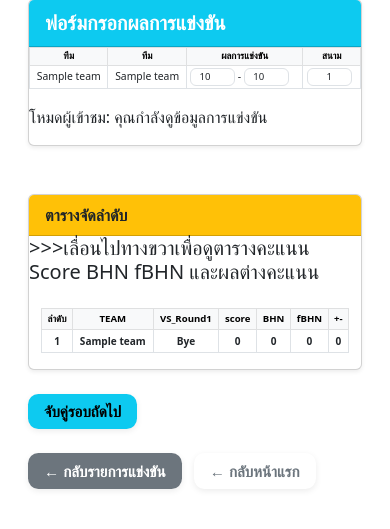
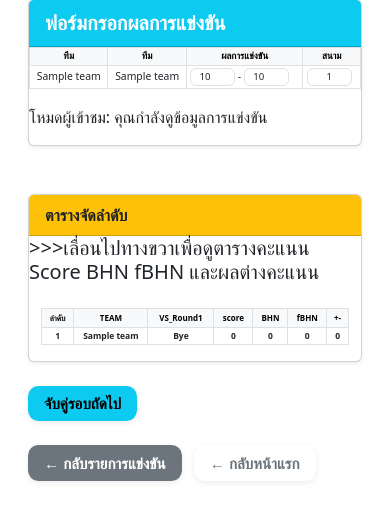
Before and after one commit to Dekchairukna/tournoi-petanque, a Flask app: page /event/1/round/1 in a window 390 px wide. Shown: the part 296-825 px from the top of the page. Run offline with Flask 3, Linux system fonts and the light colour scheme; tables that the repository leaves empty hold one stand-in row (values such as "Sample post"); some libraries are stand-ins or nearby versions.

Commit message:
ข้อความ commit

```diff
--- a/templates/event.html
+++ b/templates/event.html
@@ -211,19 +211,19 @@
 
     /* สำหรับตารางคะแนน (ใน event.html และ round_matches.html) */
     .table.table-bordered.table-sm thead th {
-      font-size: 0.4rem; /* ลดขนาดฟอนต์ของหัวตารางคะแนน */
+      font-size: 0.5rem; /* ลดขนาดฟอนต์ของหัวตารางคะแนน */
       padding: 0.2rem 0.3rem; /* ลด padding ของหัวตารางคะแนน */
       white-space: nowrap; /* หัวตารางยังคงไม่ขึ้นบรรทัดใหม่ */
     }
 
     .table.table-bordered.table-sm tbody td {
-      font-size: 0.43rem; /* ลดขนาดฟอนต์ของข้อมูลในเซลล์ตารางคะแนน */
+      font-size: 0.53rem; /* ลดขนาดฟอนต์ของข้อมูลในเซลล์ตารางคะแนน */
       padding: 0.1rem 0.13rem; /* ลด padding ของข้อมูลในเซลล์ตารางคะแนน */
       /* white-space: nowrap; ถูกลบออกจาก td ทั่วไป เพื่อควบคุมรายคอลัมน์ */
     }
 
     .table.table-bordered.table-sm tbody td[data-label="TEAM"] {
-      font-size: 0.4rem; /* ลดขนาดฟอนต์ของชื่อทีมให้เล็กลง */
+      font-size: 0.5rem; /* ลดขนาดฟอนต์ของชื่อทีมให้เล็กลง */
       white-space: normal; /* อนุญาตให้ชื่อทีมขึ้นบรรทัดใหม่ได้ */
     }
 
--- a/templates/round_matches.html
+++ b/templates/round_matches.html
@@ -37,18 +37,18 @@
 
     /* สำหรับตารางคะแนน */
     .table.table-bordered.table-sm thead th {
-      font-size: 0.6rem; /* ลดขนาดฟอนต์ของหัวตารางคะแนน */
+      font-size: 0.5rem; /* ลดขนาดฟอนต์ของหัวตารางคะแนน */
       padding: 0.2rem 0.3rem; /* ลด padding ของหัวตารางคะแนน */
       white-space: nowrap; /* หัวตารางยังคงไม่ขึ้นบรรทัดใหม่ */
     }
 
     .table.table-bordered.table-sm tbody td {
-      font-size: 0.63rem; /* ลดขนาดฟอนต์ของข้อมูลในเซลล์ตารางคะแนน */
-      padding: 0.2rem 0.3rem; /* ลด padding ของข้อมูลในเซลล์ตารางคะแนน */
+      font-size: 0.53rem; /* ลดขนาดฟอนต์ของข้อมูลในเซลล์ตารางคะแนน */
+      padding: 0.1rem 0.13rem; /* ลด padding ของข้อมูลในเซลล์ตารางคะแนน */
     }
 
     .table.table-bordered.table-sm tbody td[data-label="TEAM"] {
-      font-size: 0.6rem; /* ลดขนาดฟอนต์ของชื่อทีมให้เล็กลง */
+      font-size: 0.5rem; /* ลดขนาดฟอนต์ของชื่อทีมให้เล็กลง */
       white-space: normal; /* อนุญาตให้ชื่อทีมขึ้นบรรทัดใหม่ได้ */
       word-break: break-word; /* **เพิ่ม: ตัดคำยาวๆ ได้ถ้าจำเป็น** */
     }
```
